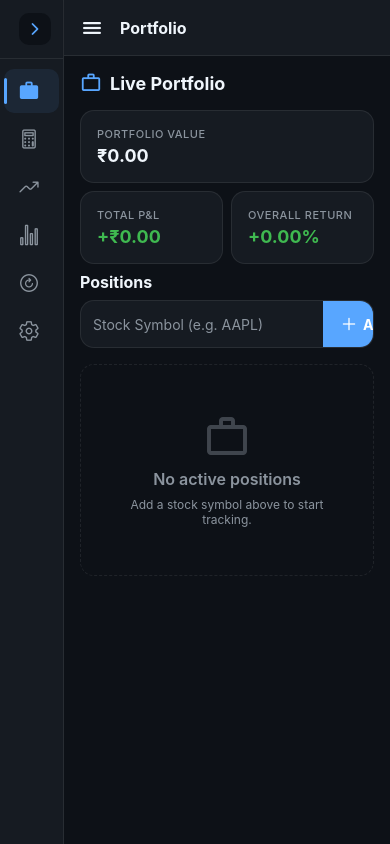
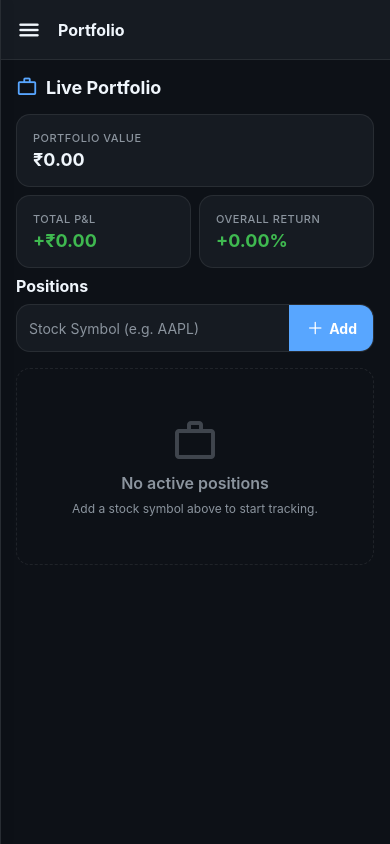
Before and after one commit to barathkumark2/StockSuiteProAndroid, a React Native app: screen / in a window 390 px wide. Built offline with nearby package versions, Linux system fonts and the light colour scheme.

Commit message:
feat: implement AppNavigator with animated overlay drawer navigation

```diff
--- a/src/navigation/AppNavigator.tsx
+++ b/src/navigation/AppNavigator.tsx
@@ -1,19 +1,30 @@
 // ─────────────────────────────────────────────────────────────
-// AppNavigator.tsx  –  Collapsible side navigation layout
+// AppNavigator.tsx  –  Full Overlay Drawer Navigation
 // ─────────────────────────────────────────────────────────────
 import { Ionicons, MaterialCommunityIcons } from '@expo/vector-icons';
 import { NavigationContainer } from '@react-navigation/native';
-import React, { useRef, useState } from 'react';
-import { Animated, Platform, Pressable, ScrollView, StyleSheet, Text, TouchableOpacity, View } from 'react-native';
+import React, { useRef, useState, useEffect } from 'react';
+import {
+  Animated,
+  Platform,
+  Pressable,
+  ScrollView,
+  StyleSheet,
+  Text,
+  TouchableOpacity,
+  View
+} from 'react-native';
 import { SafeAreaView } from 'react-native-safe-area-context';
-import { useEffect } from 'react';
 import { useSettings } from '../context/SettingsContext';
+
+// Screens
 import LossRecoveryScreen from '../screens/LossRecoveryScreen';
 import PortfolioScreen from '../screens/PortfolioScreen';
 import ProfitLossScreen from '../screens/ProfitLossScreen';
 import SettingsScreen from '../screens/SettingsScreen';
 import StockAverageScreen from '../screens/StockAverageScreen';
 import TargetAverageScreen from '../screens/TargetAverageScreen';
+
 import {
   FONT_SIZES,
   FONT_WEIGHTS,
@@ -21,7 +32,11 @@ import {
   SPACING,
 } from '../theme/theme';
 
-// ─── Nav items ────────────────────────────────────────────────
+// ─── Constants ────────────────────────────────────────────────
+const SIDEBAR_EXPANDED = 280;
+const SIDEBAR_COLLAPSED = 0;
+const ANIMATION_DURATION = 300;
+
 type ScreenId =
   | 'portfolio'
   | 'stockavg'
@@ -38,14 +53,12 @@ interface NavItem {
   component: React.FC;
 }
 
-const SIDEBAR_EXPANDED = 220;
-const SIDEBAR_COLLAPSED = 64;
-const ANIMATION_DURATION = 300;
-
 const AppNavigator: React.FC = () => {
   const { palette } = useSettings();
   const [activeScreen, setActiveScreen] = useState<ScreenId>('portfolio');
   const [isExpanded, setIsExpanded] = useState(false);
+
+  // Animation refs
   const sidebarWidth = useRef(new Animated.Value(SIDEBAR_COLLAPSED)).current;
   const labelOpacity = useRef(new Animated.Value(0)).current;
 
@@ -106,7 +119,7 @@ const AppNavigator: React.FC = () => {
       }),
       Animated.timing(labelOpacity, {
         toValue: toOpacity,
-        duration: isExpanded ? 100 : ANIMATION_DURATION,
+        duration: isExpanded ? 150 : ANIMATION_DURATION,
         useNativeDriver: false,
       }),
     ]).start();
@@ -114,13 +127,13 @@ const AppNavigator: React.FC = () => {
     setIsExpanded(!isExpanded);
   };
 
-  // ─── Sync browser title on Web ──────────────────────────────
+  // Sync browser title on Web
   useEffect(() => {
     if (Platform.OS === 'web') {
       const activeLabel = navItems.find((n) => n.id === activeScreen)?.label;
       document.title = activeLabel ? `${activeLabel} | StockSuite Pro` : 'StockSuite Pro';
     }
-  }, [activeScreen, palette]); // Re-run on screen change or palette change
+  }, [activeScreen]);
 
   const ActiveComponent =
     navItems.find((n) => n.id === activeScreen)?.component ?? PortfolioScreen;
@@ -131,10 +144,31 @@ const AppNavigator: React.FC = () => {
         style={[styles.root, { backgroundColor: palette.appBg }]}
         edges={['top', 'bottom']}
       >
-        {/* ── Layout row ────────────────────────────────────── */}
         <View style={styles.row}>
 
-          {/* ── Sidebar ───────────────────────────────────── */}
+          {/* ── Backdrop Overlay ─────────────────────────── */}
+          {isExpanded && (
+            <Pressable
+              style={styles.backdrop}
+              onPress={toggle}
+              pointerEvents="auto"
+            >
+              <Animated.View
+                style={[
+                  styles.backdropInner,
+                  {
+                    backgroundColor: '#000',
+                    opacity: labelOpacity.interpolate({
+                      inputRange: [0, 1],
+                      outputRange: [0, 0.6]
+                    })
+                  }
+                ]}
+              />
+            </Pressable>
+          )}
+
+          {/* ── Sidebar (Overlay Drawer) ─────────────────── */}
           <Animated.View
             style={[
               styles.sidebar,
@@ -142,49 +176,27 @@ const AppNavigator: React.FC = () => {
                 width: sidebarWidth,
                 backgroundColor: palette.cardBg,
                 borderRightColor: palette.cardBorder,
+                zIndex: 1000,
               },
             ]}
           >
-          {/* Brand + toggle */}
-          <View
-            style={[
-              styles.brandRow,
-              !isExpanded && styles.brandRowCollapsed,
-              { borderBottomColor: palette.divider },
-            ]}
-          >
+            {/* Brand section */}
+            <View style={[styles.brandRow, { borderBottomColor: palette.divider }]}>
               <Animated.View style={{ opacity: labelOpacity, flex: 1 }}>
                 <View style={styles.brandTextRow}>
-                <Text style={[styles.brandStock, { color: palette.accentPrimary }]}>
-                  Stock
-                </Text>
-                <Text style={[styles.brandSuite, { color: palette.accentSecondary }]}>
-                  Suite
-                </Text>
-                <Text style={[styles.brandPro, { color: palette.textMuted }]}>
-                  {' '}Pro
-                </Text>
+                  <Text style={[styles.brandStock, { color: palette.accentPrimary }]}>Stock</Text>
+                  <Text style={[styles.brandSuite, { color: palette.accentSecondary }]}>Suite</Text>
+                  <Text style={[styles.brandPro, { color: palette.textMuted }]}> Pro</Text>
                 </View>
               </Animated.View>
 
-            <TouchableOpacity
-              onPress={toggle}
-              style={[styles.toggleBtn, { backgroundColor: palette.appBg }]}
-            >
-              <Ionicons
-                name={isExpanded ? 'chevron-back' : 'chevron-forward'}
-                size={18}
-                color={palette.accentPrimary}
-              />
+              <TouchableOpacity onPress={toggle} style={styles.closeBtn}>
+                <Ionicons name="close" size={24} color={palette.textPrimary} />
               </TouchableOpacity>
             </View>
 
             {/* Nav items */}
-          <ScrollView
-            style={styles.navList}
-            showsVerticalScrollIndicator={false}
-            contentContainerStyle={styles.navListContent}
-          >
+            <ScrollView style={styles.navList} showsVerticalScrollIndicator={false}>
               {navItems.map((item) => {
                 const isActive = activeScreen === item.id;
                 return (
@@ -192,42 +204,25 @@ const AppNavigator: React.FC = () => {
                     key={item.id}
                     onPress={() => {
                       setActiveScreen(item.id);
-                    if (isExpanded) toggle();
+                      toggle();
                     }}
                     style={({ pressed }) => [
                       styles.navItem,
-                    !isExpanded && styles.navItemCollapsed,
-                    isActive && {
-                      backgroundColor: palette.accentPrimary + '18',
-                    },
-                    pressed && { opacity: 0.75 },
+                      isActive && { backgroundColor: palette.accentPrimary + '15' },
+                      pressed && { opacity: 0.7 },
                     ]}
                   >
-                  {/* Active indicator bar */}
-                  <View
-                    style={[
-                      styles.activeBar,
-                      { backgroundColor: isActive ? palette.accentPrimary : 'transparent' },
-                    ]}
-                  />
-
-                  {/* Icon */}
+                    <View style={[styles.activeIndicator, { backgroundColor: isActive ? palette.accentPrimary : 'transparent' }]} />
                     <View style={styles.navIcon}>
                       {isActive ? item.activeIcon : item.icon}
                     </View>
-
-                  {/* Label */}
                     <Animated.Text
                       style={[
                         styles.navLabel,
                         {
                           opacity: labelOpacity,
-                        color: isActive
-                          ? palette.accentPrimary
-                          : palette.textSecondary,
-                        fontWeight: isActive
-                          ? FONT_WEIGHTS.semibold
-                          : FONT_WEIGHTS.regular,
+                          color: isActive ? palette.accentPrimary : palette.textSecondary,
+                          fontWeight: isActive ? FONT_WEIGHTS.semibold : FONT_WEIGHTS.regular,
                         },
                       ]}
                       numberOfLines={1}
@@ -239,48 +234,27 @@ const AppNavigator: React.FC = () => {
               })}
             </ScrollView>
 
-          {/* Version footer */}
-          <Animated.View
-            style={[
-              styles.footer,
-              { borderTopColor: palette.divider, opacity: labelOpacity },
-            ]}
-          >
-            <Text style={[styles.footerTxt, { color: palette.textMuted }]}>
-              v1.0.0 · Android & Web
-            </Text>
+            <Animated.View style={[styles.footer, { opacity: labelOpacity, borderTopColor: palette.divider }]}>
+              <Text style={[styles.footerTxt, { color: palette.textMuted }]}>v1.1.0 · Pro Edition</Text>
             </Animated.View>
           </Animated.View>
 
           {/* ── Main content ──────────────────────────────── */}
           <View style={styles.content}>
-          {/* Screen header bar */}
-          <View
-            style={[
-              styles.header,
-              {
-                backgroundColor: palette.cardBg,
-                borderBottomColor: palette.cardBorder,
-              },
-            ]}
-          >
-            <View style={styles.headerLeft}>
-              {!isExpanded && (
-                <TouchableOpacity onPress={toggle} style={styles.headerMenuBtn}>
-                  <Ionicons name="menu" size={24} color={palette.textPrimary} />
+            <View style={[styles.header, { backgroundColor: palette.cardBg, borderBottomColor: palette.cardBorder }]}>
+              <TouchableOpacity onPress={toggle} style={styles.menuBtn}>
+                <Ionicons name="menu" size={26} color={palette.textPrimary} />
               </TouchableOpacity>
-              )}
               <Text style={[styles.headerTitle, { color: palette.textPrimary }]}>
-                {navItems.find((n) => n.id === activeScreen)?.label}
+                {navItems.find(n => n.id === activeScreen)?.label}
               </Text>
+            </View>
+
+            <View style={styles.screenContainer}>
+              <ActiveComponent />
             </View>
           </View>
 
-          {/* Active screen */}
-          <View style={styles.screenWrap}>
-            <ActiveComponent />
-          </View>
-        </View>
         </View>
       </SafeAreaView>
     </NavigationContainer>
@@ -291,123 +265,70 @@ const styles = StyleSheet.create({
   root: { flex: 1 },
   row: { flex: 1, flexDirection: 'row' },
 
-  // ── Sidebar ────────────────────────────────────────────────
+  // Sidebar styles
   sidebar: {
-    width: SIDEBAR_COLLAPSED,
+    position: 'absolute',
+    left: 0,
+    top: 0,
+    bottom: 0,
     borderRightWidth: 1,
     overflow: 'hidden',
+    elevation: 16,
+    shadowColor: '#000',
+    shadowOffset: { width: 4, height: 0 },
+    shadowOpacity: 0.3,
+    shadowRadius: 8,
   },
-
+  backdrop: {
+    ...StyleSheet.absoluteFillObject,
+    zIndex: 999,
+  },
+  backdropInner: {
+    ...StyleSheet.absoluteFillObject,
+  },
   brandRow: {
     flexDirection: 'row',
     alignItems: 'center',
-    justifyContent: 'space-between',
-    paddingHorizontal: SPACING.md,
-    paddingVertical: SPACING.md,
+    padding: SPACING.md,
     borderBottomWidth: 1,
-    minHeight: 56,
+    height: 64,
   },
-  brandRowCollapsed: {
-    justifyContent: 'center',
-  },
-  brandTextRow: {
-    flexDirection: 'row',
-    alignItems: 'baseline',
-  },
-  brandStock: {
-    fontSize: FONT_SIZES.md,
-    fontWeight: FONT_WEIGHTS.extrabold,
-  },
-  brandSuite: {
-    fontSize: FONT_SIZES.md,
-    fontWeight: FONT_WEIGHTS.extrabold,
-  },
-  brandPro: {
-    fontSize: FONT_SIZES.sm,
-    fontWeight: FONT_WEIGHTS.medium,
-  },
-  toggleBtn: {
-    width: 32,
-    height: 32,
-    borderRadius: RADIUS.md,
-    alignItems: 'center',
-    justifyContent: 'center',
-    flexShrink: 0,
-  },
+  brandTextRow: { flexDirection: 'row', alignItems: 'baseline' },
+  brandStock: { fontSize: FONT_SIZES.lg, fontWeight: FONT_WEIGHTS.extrabold },
+  brandSuite: { fontSize: FONT_SIZES.lg, fontWeight: FONT_WEIGHTS.extrabold },
+  brandPro: { fontSize: FONT_SIZES.sm, fontWeight: FONT_WEIGHTS.medium },
+  closeBtn: { padding: 4 },
 
-  navList: { flex: 1 },
-  navListContent: { paddingVertical: SPACING.sm },
-
+  navList: { flex: 1, paddingTop: SPACING.sm },
   navItem: {
     flexDirection: 'row',
     alignItems: 'center',
     marginHorizontal: SPACING.sm,
     marginVertical: 2,
+    paddingVertical: SPACING.sm,
     borderRadius: RADIUS.md,
-    height: 44,
-    overflow: 'hidden',
+    height: 48,
   },
-  navItemCollapsed: {
-    justifyContent: 'center',
-    marginHorizontal: SPACING.xs,
-  },
-  activeBar: {
-    width: 3,
-    height: '60%',
-    borderRadius: 2,
-    marginRight: SPACING.xs,
-  },
-  navIcon: {
-    width: 36,
-    alignItems: 'center',
-    justifyContent: 'center',
-  },
-  navLabel: {
-    flex: 1,
-    fontSize: FONT_SIZES.sm,
-    marginLeft: SPACING.xs,
-  },
+  activeIndicator: { width: 4, height: '60%', borderRadius: 2, marginRight: 8 },
+  navIcon: { width: 32, alignItems: 'center' },
+  navLabel: { flex: 1, fontSize: FONT_SIZES.md, marginLeft: SPACING.xs },
 
-  footer: {
-    borderTopWidth: 1,
-    padding: SPACING.md,
-    alignItems: 'center',
-  },
-  footerTxt: {
-    fontSize: FONT_SIZES.xs,
-  },
+  footer: { padding: SPACING.md, borderTopWidth: 1, alignItems: 'center' },
+  footerTxt: { fontSize: FONT_SIZES.xs },
 
-  // ── Content ───────────────────────────────────────────────
+  // Content styles
   content: { flex: 1 },
   header: {
-    height: 56,
-    justifyContent: 'center',
+    height: 60,
+    flexDirection: 'row',
+    alignItems: 'center',
     paddingHorizontal: SPACING.md,
     borderBottomWidth: 1,
-    ...Platform.select({
-      android: { elevation: 2 },
-      default: {
-        shadowColor: '#000',
-        shadowOffset: { width: 0, height: 1 },
-        shadowOpacity: 0.08,
-        shadowRadius: 2,
+    gap: SPACING.md,
   },
-    }),
-  },
-  headerLeft: {
-    flexDirection: 'row',
-    alignItems: 'center',
-    gap: SPACING.sm,
-  },
-  headerMenuBtn: {
-    padding: 4,
-    marginRight: 4,
-  },
-  headerTitle: {
-    fontSize: FONT_SIZES.md,
-    fontWeight: FONT_WEIGHTS.bold,
-  },
-  screenWrap: { flex: 1 },
+  menuBtn: { padding: 4 },
+  headerTitle: { fontSize: FONT_SIZES.lg, fontWeight: FONT_WEIGHTS.bold },
+  screenContainer: { flex: 1 },
 });
 
 export default AppNavigator;
```
Lines whose indentation alone changed are shown as unchanged.
